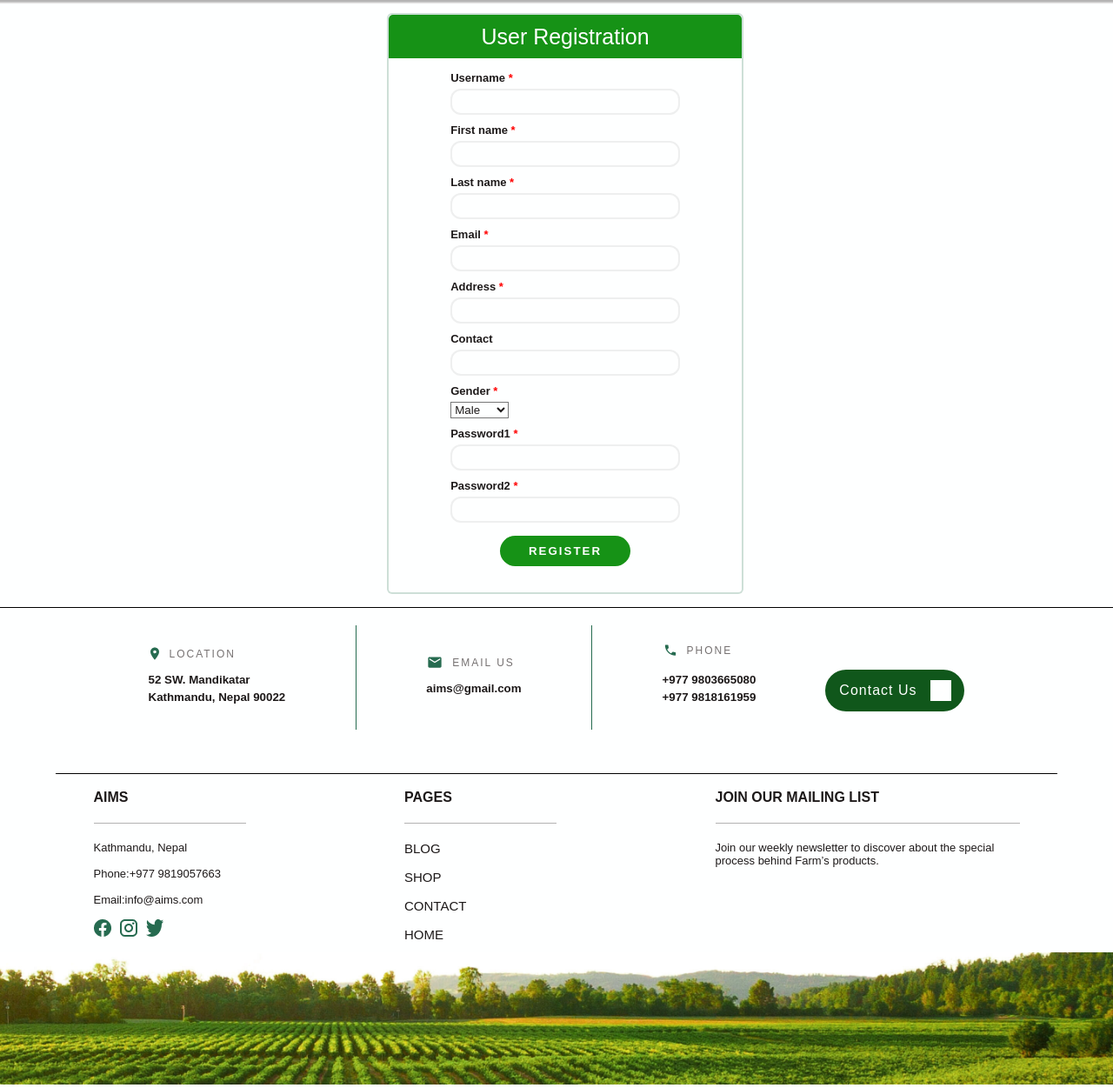
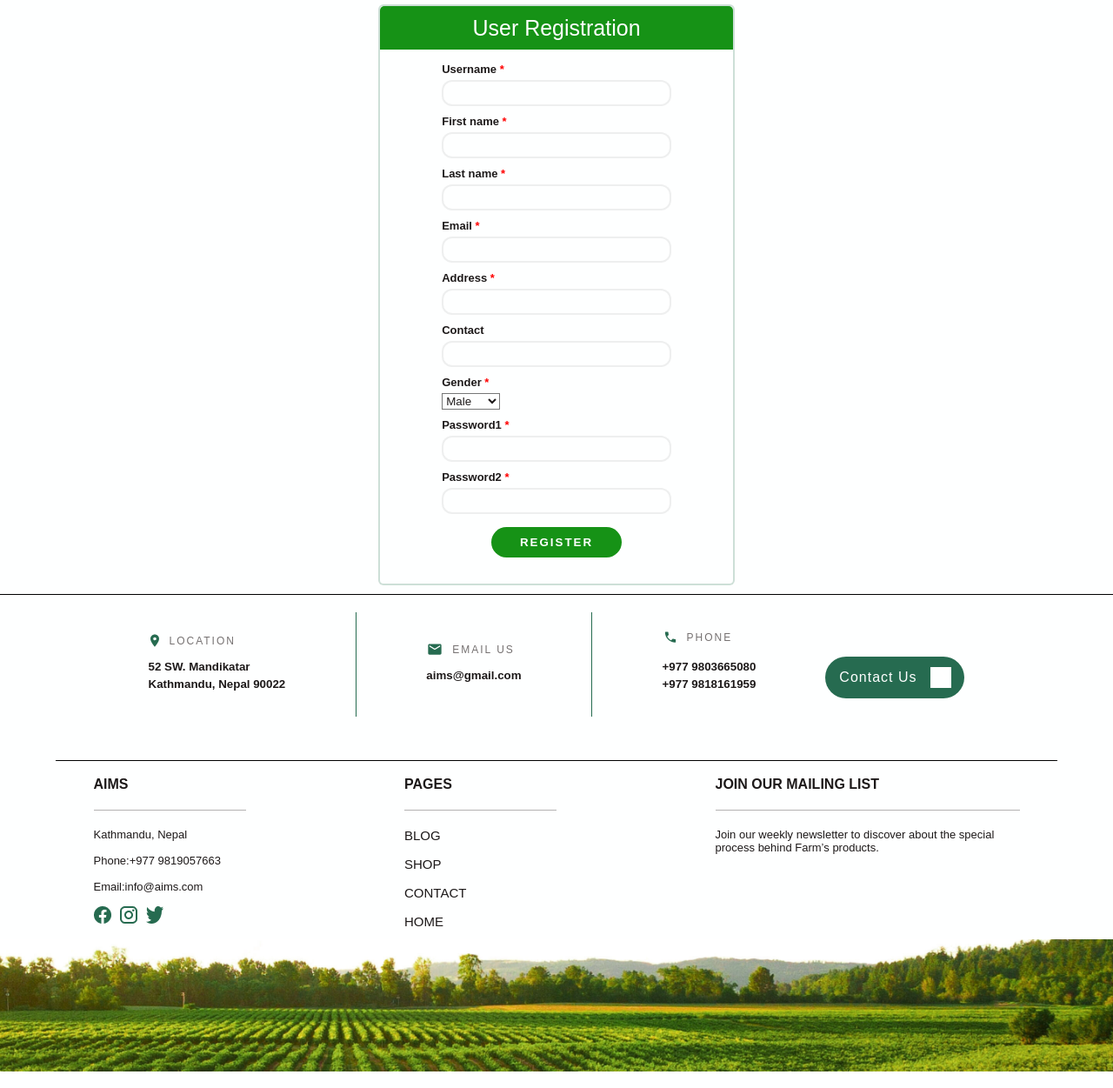
Before and after one commit to PunMahesh/AIMS, a Django app: page /registrationpage in a window 1280 px wide. Shown: the part 85-1336 px from the top of the page at 87% size. Run offline with Django 4.2, Linux system fonts and the light colour scheme.

Commit message:
fix color for button

```diff
--- a/static/css/homebase.css
+++ b/static/css/homebase.css
@@ -16,7 +16,6 @@ body {
     width: 100%;
     align-content: center;
     gap: 0 90px;
-    box-shadow: 0 0 2px 3px rgb(179, 178, 178);
     height: 85px;
 }
 .header-div-content{
@@ -115,7 +114,6 @@ body {
     justify-content: center;
     width: 100%;
     height: auto;
-    margin: 10px;
 }
 
 /* footer stats here */
@@ -253,7 +251,7 @@ footer {
     border: none;
     width: 160px;
     height: 48px;
-    background-color: #10571B;
+    background-color: #266B50;
     color: white;
     border-radius: 30px;
     display: flex;
```
